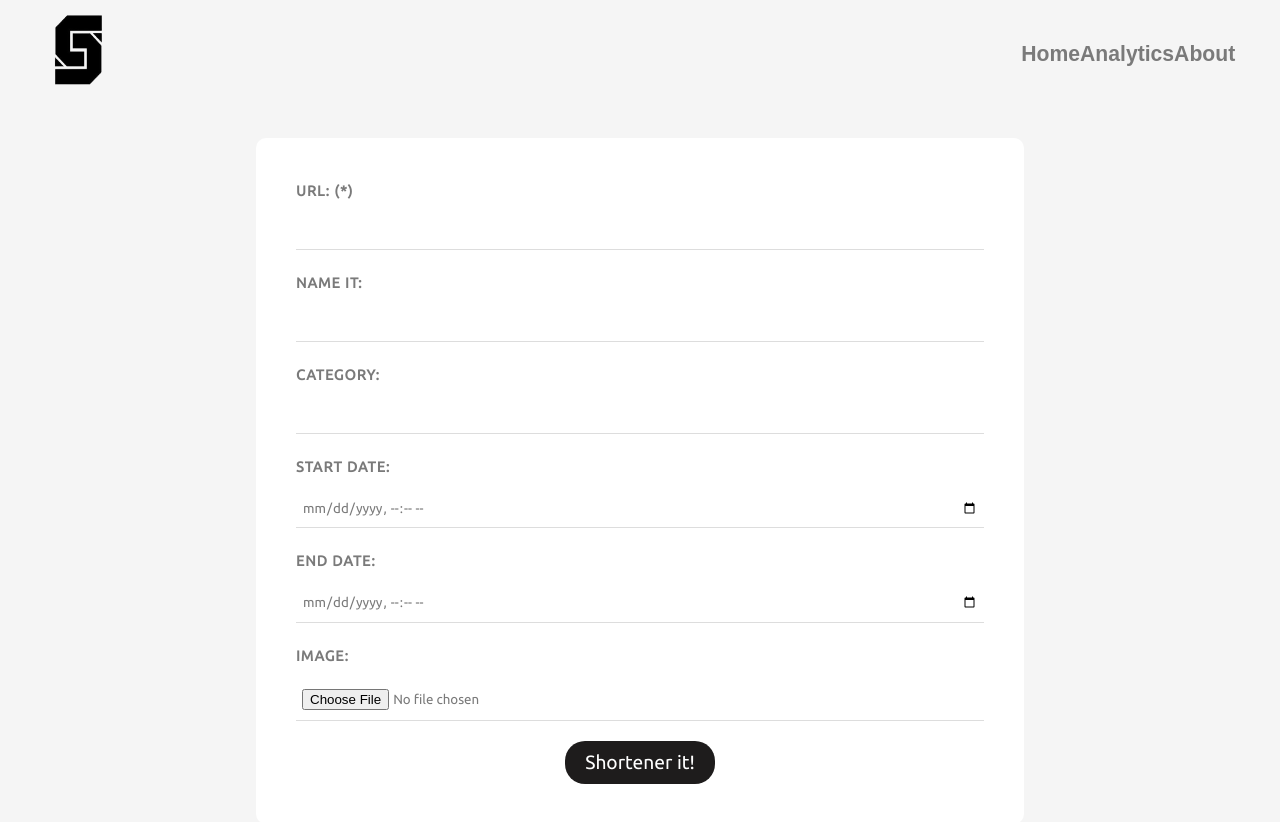
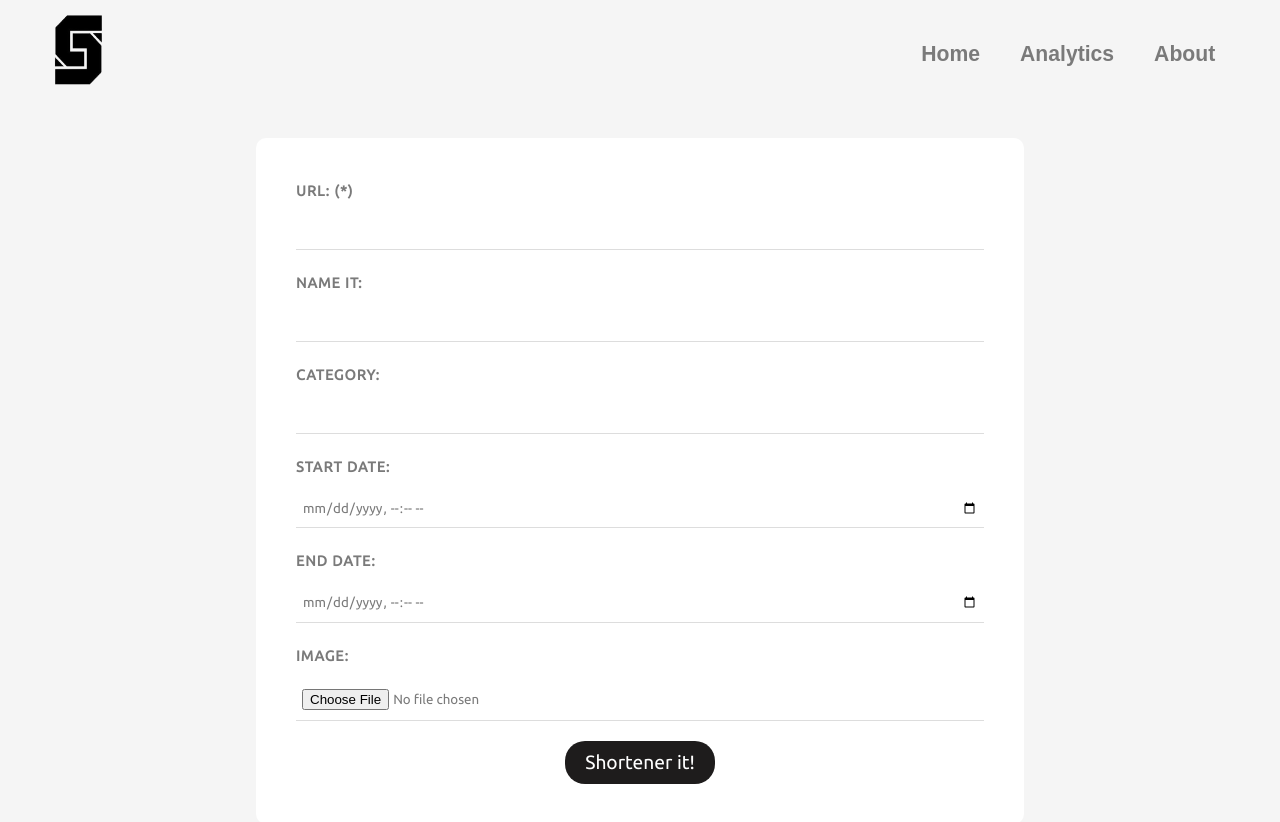
Before and after one commit to victorleonardi/Shostners-front, a Vue app: page / in a window 1280 px wide. Shown: the top 822 px of the page. Built offline with nearby package versions, Linux system fonts and the light colour scheme.

Commit message:
Change router-link to li

```diff
--- a/src/components/HeaderNav.vue
+++ b/src/components/HeaderNav.vue
@@ -5,9 +5,9 @@
         </router-link>
         <nav>
         <ul class="navbar-right">
-            <router-link><a href="/">Home</a></router-link>
-            <router-link><a href="/analytics">Analytics</a></router-link>
-            <router-link><a href="/about">About</a></router-link>
+            <li><router-link to="/">Home</router-link></li>
+            <li><router-link to="/analytics">Analytics</router-link></li>
+            <li><router-link to="/about">About</router-link></li>
         </ul>
         </nav>
     </header>
@@ -32,7 +32,7 @@ export default{
         /* background-color: white; */
     }
 
-    router-link, a {
+    li, a {
         font-family: sans-serif;
         font-weight: 700;
         font-size: 1.15em;
@@ -54,16 +54,17 @@ export default{
         list-style: none;
     }
 
-    .navbar-right router-link{
+    .navbar-right li{
         display: inline-block;
         padding: 0px 20px;
-    }
-
-    .navbar-right router-link a{
         transition: all 0.3s ease 0s;
     }
 
-    .navbar-right router-link a:hover{
+    .navbar-right li a{
+        transition: all 0.3s ease 0s;
+    }
+
+    .navbar-right li a:hover{
         color: #0088a9;
     }
 
```
